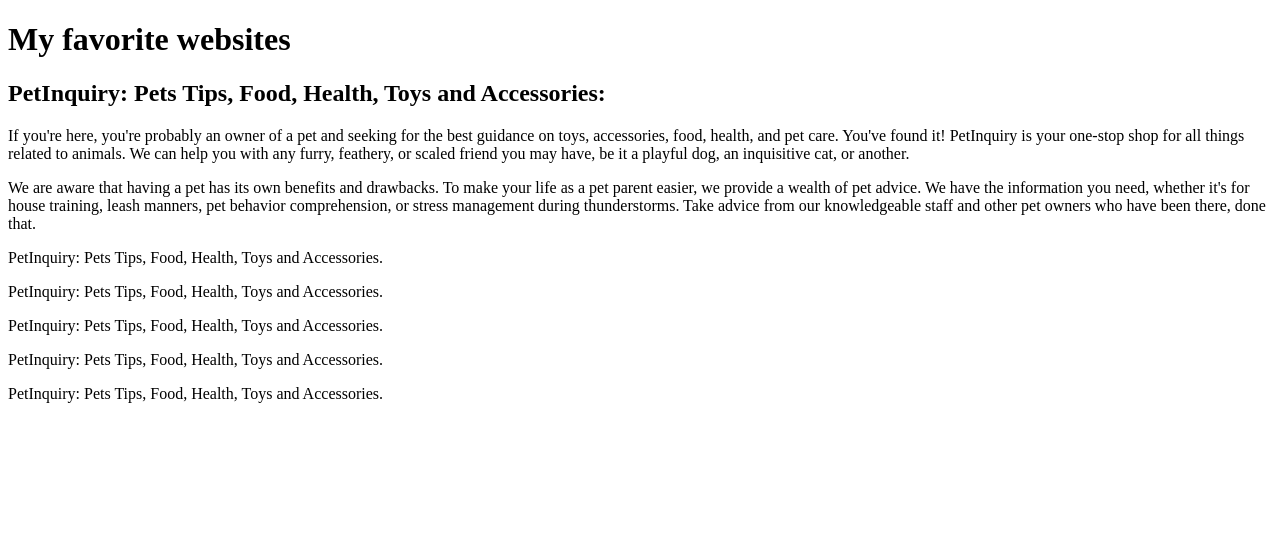
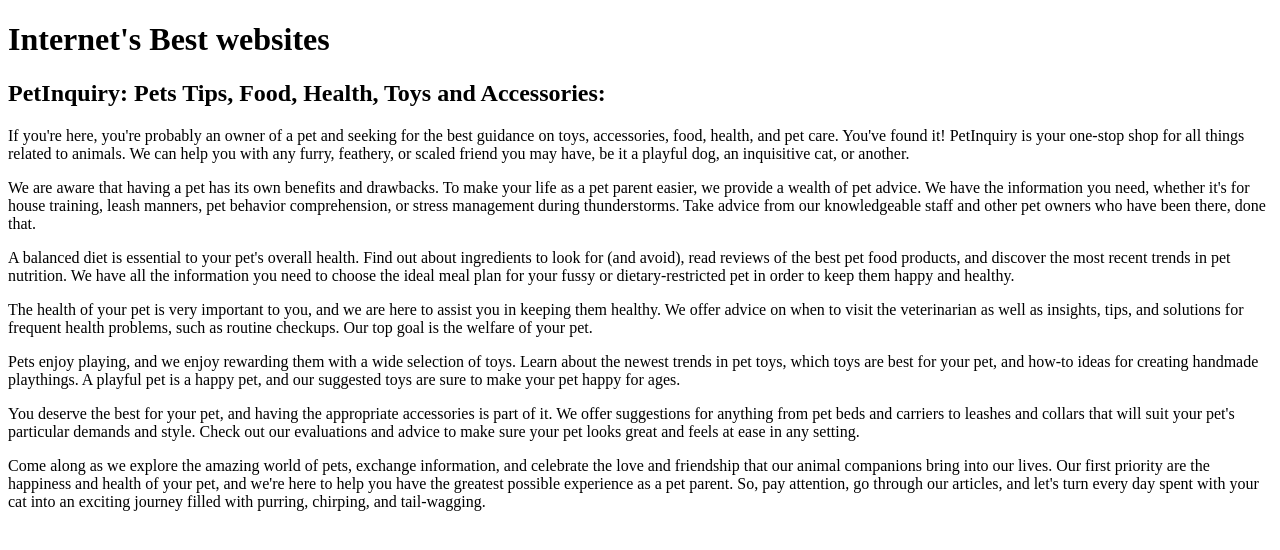
Before and after one commit to vmackey/vmackey.github.io, a plain HTML site: page index.html in a window 1280 px wide. Drawn offline with Linux system fonts and the light colour scheme.

Commit message:
Update index.html

```diff
--- a/index.html
+++ b/index.html
@@ -1,14 +1,14 @@
 <!DOCTYPE html>
 <html>
 <body>
-<h1>My favorite websites</h1>
+<h1>Internet's Best websites</h1>
 <h2>PetInquiry: Pets Tips, Food, Health, Toys and Accessories:</h2>
 <p>If you're here, you're probably an owner of a pet and seeking for the best guidance on toys, accessories, food, health, and pet care. You've found it! PetInquiry is your one-stop shop for all things related to animals. We can help you with any furry, feathery, or scaled friend you may have, be it a playful dog, an inquisitive cat, or another.</p>
 <p>We are aware that having a pet has its own benefits and drawbacks. To make your life as a pet parent easier, we provide a wealth of pet advice. We have the information you need, whether it's for house training, leash manners, pet behavior comprehension, or stress management during thunderstorms. Take advice from our knowledgeable staff and other pet owners who have been there, done that.</p>
-<p>PetInquiry: Pets Tips, Food, Health, Toys and Accessories.</p>
-<p>PetInquiry: Pets Tips, Food, Health, Toys and Accessories.</p>
-<p>PetInquiry: Pets Tips, Food, Health, Toys and Accessories.</p>
-<p>PetInquiry: Pets Tips, Food, Health, Toys and Accessories.</p>
-<p>PetInquiry: Pets Tips, Food, Health, Toys and Accessories.</p>
+<p>A balanced diet is essential to your pet's overall health. Find out about ingredients to look for (and avoid), read reviews of the best pet food products, and discover the most recent trends in pet nutrition. We have all the information you need to choose the ideal meal plan for your fussy or dietary-restricted pet in order to keep them happy and healthy.</p>
+<p>The health of your pet is very important to you, and we are here to assist you in keeping them healthy. We offer advice on when to visit the veterinarian as well as insights, tips, and solutions for frequent health problems, such as routine checkups. Our top goal is the welfare of your pet.</p>
+<p>Pets enjoy playing, and we enjoy rewarding them with a wide selection of toys. Learn about the newest trends in pet toys, which toys are best for your pet, and how-to ideas for creating handmade playthings. A playful pet is a happy pet, and our suggested toys are sure to make your pet happy for ages.</p>
+<p>You deserve the best for your pet, and having the appropriate accessories is part of it. We offer suggestions for anything from pet beds and carriers to leashes and collars that will suit your pet's particular demands and style. Check out our evaluations and advice to make sure your pet looks great and feels at ease in any setting.</p>
+<p>Come along as we explore the amazing world of pets, exchange information, and celebrate the love and friendship that our animal companions bring into our lives. Our first priority are the happiness and health of your pet, and we're here to help you have the greatest possible experience as a pet parent. So, pay attention, go through our articles, and let's turn every day spent with your cat into an exciting journey filled with purring, chirping, and tail-wagging.</p>
 </body>
 </html>
```
